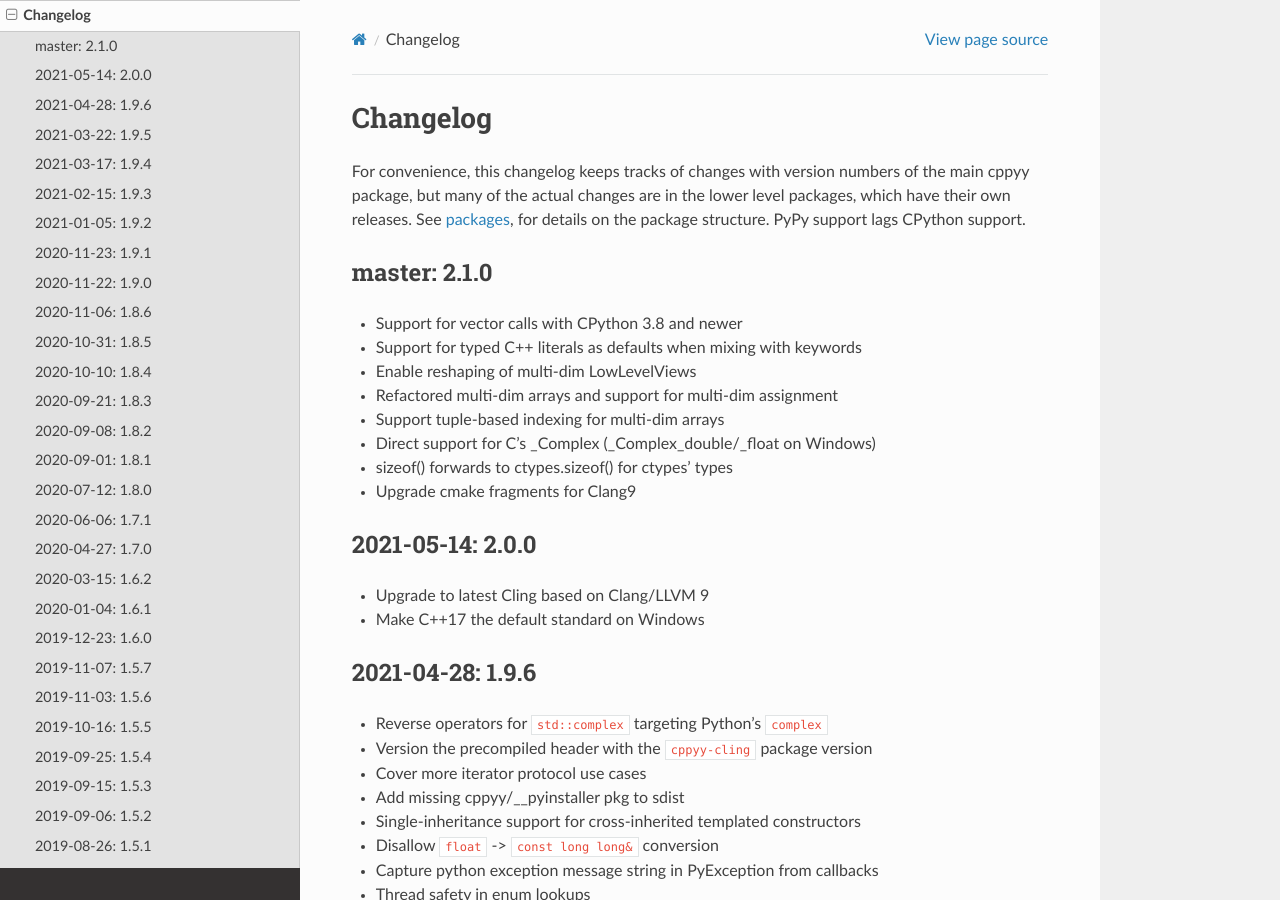
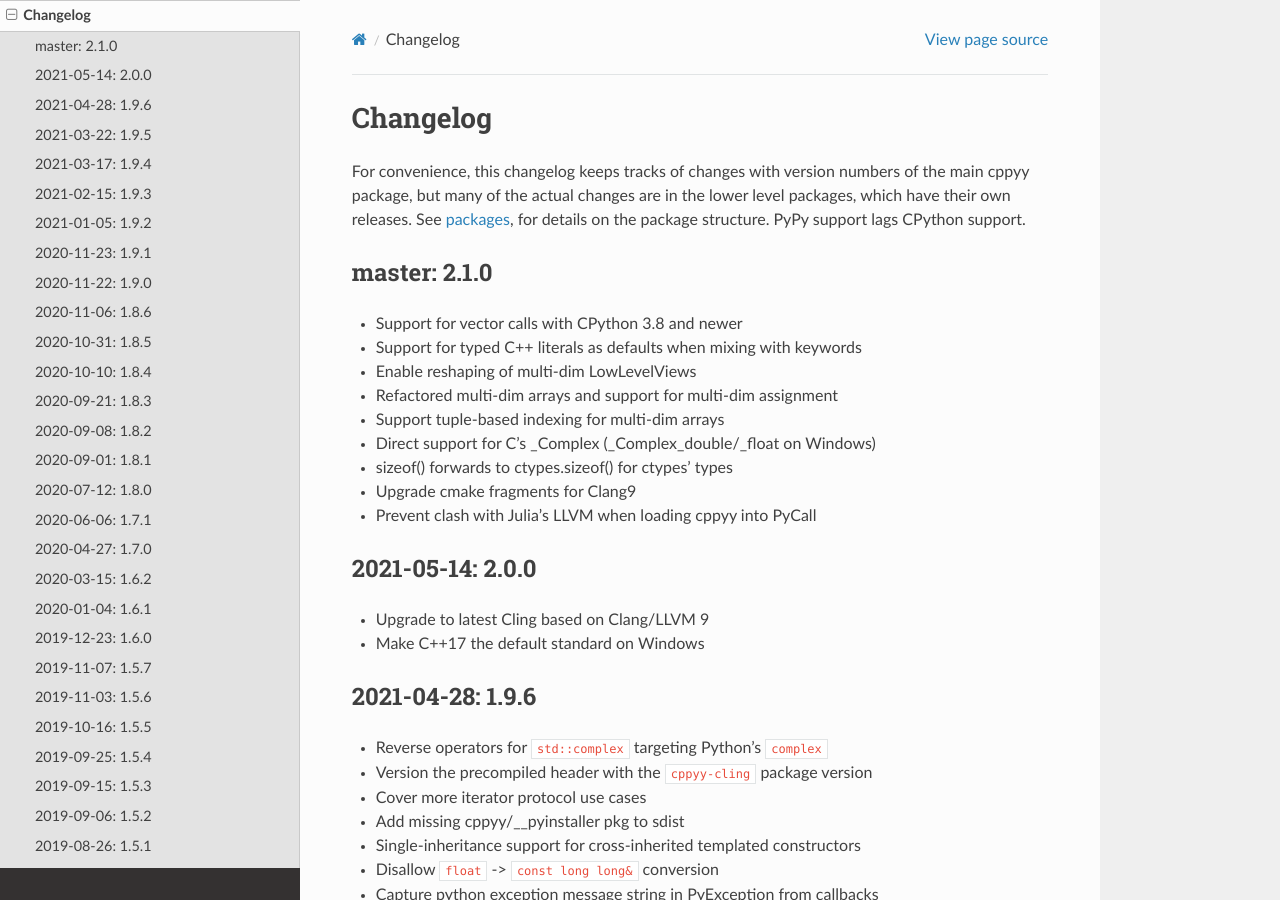
Before and after one commit to wlav/cppyy, a Sphinx documentation site: the page built from doc/source/changelog.rst, in a window 1280 px wide and 900 px high. Built offline with Sphinx 7.4.7 and the Read the Docs theme 2.0.0, drawn with Linux system fonts in a browser that asks for light colours.

Commit message:
prevent clash with Julia's LLVM when loading cppyy into PyCall

```diff
--- a/doc/source/changelog.rst
+++ b/doc/source/changelog.rst
@@ -21,6 +21,7 @@
 * Direct support for C's _Complex (_Complex_double/_float on Windows)
 * sizeof() forwards to ctypes.sizeof() for ctypes' types
 * Upgrade cmake fragments for Clang9
+* Prevent clash with Julia's LLVM when loading cppyy into PyCall
 
 
 2021-05-14: 2.0.0
```
